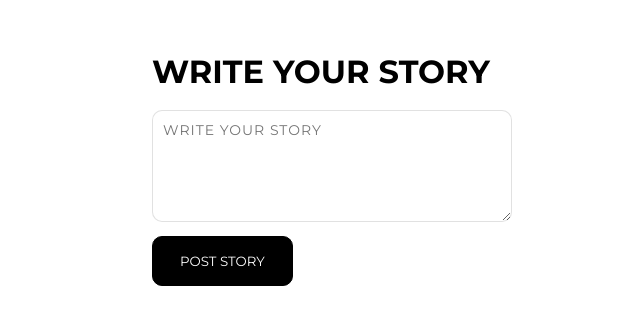
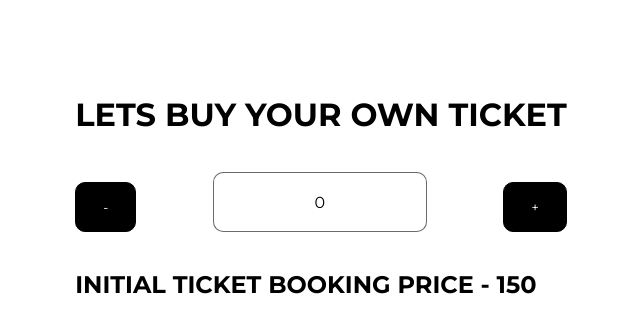
Before and after one commit to riazakhanda017ksn/wood-worth-cabinetry, a React (Create React App) app: page / in a window 1280 px wide. Shown: the part 203-536 px from the top of the page, without its empty margins (319-959 px from the left). Built offline with nearby package versions, Linux system fonts and the light colour scheme.

Commit message:
counter app done by usestate hooks

```diff
--- a/src/App.js
+++ b/src/App.js
@@ -1,10 +1,10 @@
 import React from "react";
-import EventManagement from "./components/EventManagement/EventManagement";
+import Counter from "./components/CounterApp/Conuter";
 
 function App() {
   return (
     <>
-      <EventManagement />
+      <Counter />
     </>
   );
 }
--- /dev/null
+++ b/src/components/CounterApp/Conuter.jsx
@@ -0,0 +1,37 @@
+import React from "react";
+import { useState } from "react";
+
+const Counter = () => {
+  const [counter, setCounter] = useState(0);
+  const handleIncrement = () => {
+    if (counter <= 4) {
+      return setCounter(counter + 1);
+    }
+  };
+  const handleDecrement = () => {
+    if (counter >= 1) {
+      return setCounter(counter - 1);
+    }
+  };
+  return (
+    <div className="width need">
+      <h1>lets buy your own ticket</h1>
+      <br />
+      <br />
+      <div className="button-div">
+        <button onClick={handleDecrement}>-</button>
+        <input type="text" value={counter} readOnly />
+        <button onClick={handleIncrement}>+</button>
+      </div>
+      <br />
+      <br />
+      <h2>
+        {counter
+          ? `Your Total ticket amount is - ${counter * 150} `
+          : "Initial ticket booking price - 150"}
+      </h2>
+    </div>
+  );
+};
+
+export default Counter;
--- a/src/index.css
+++ b/src/index.css
@@ -68,3 +68,18 @@ textarea {
 
   }
 }
+.button-div {
+  display: flex;
+  justify-content: space-between;
+}
+
+input[type="text"] {
+  outline: none;
+  text-align: center;
+  border: 1px solid #545454dd;
+  border-radius: 10px;
+  padding: 10px !important;
+  font-size: 16px;
+  font-family: 'Montserrat';
+  text-transform: uppercase;
+}
```
